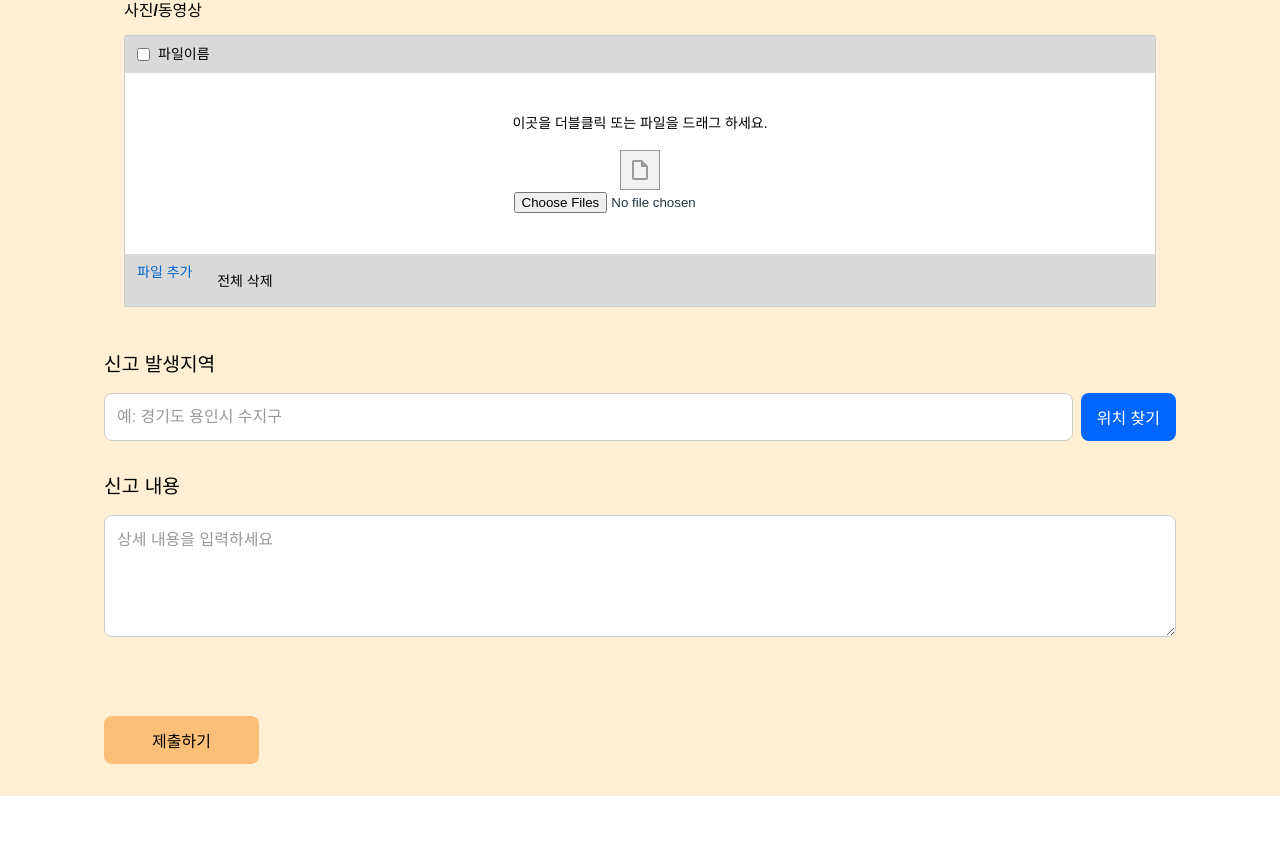
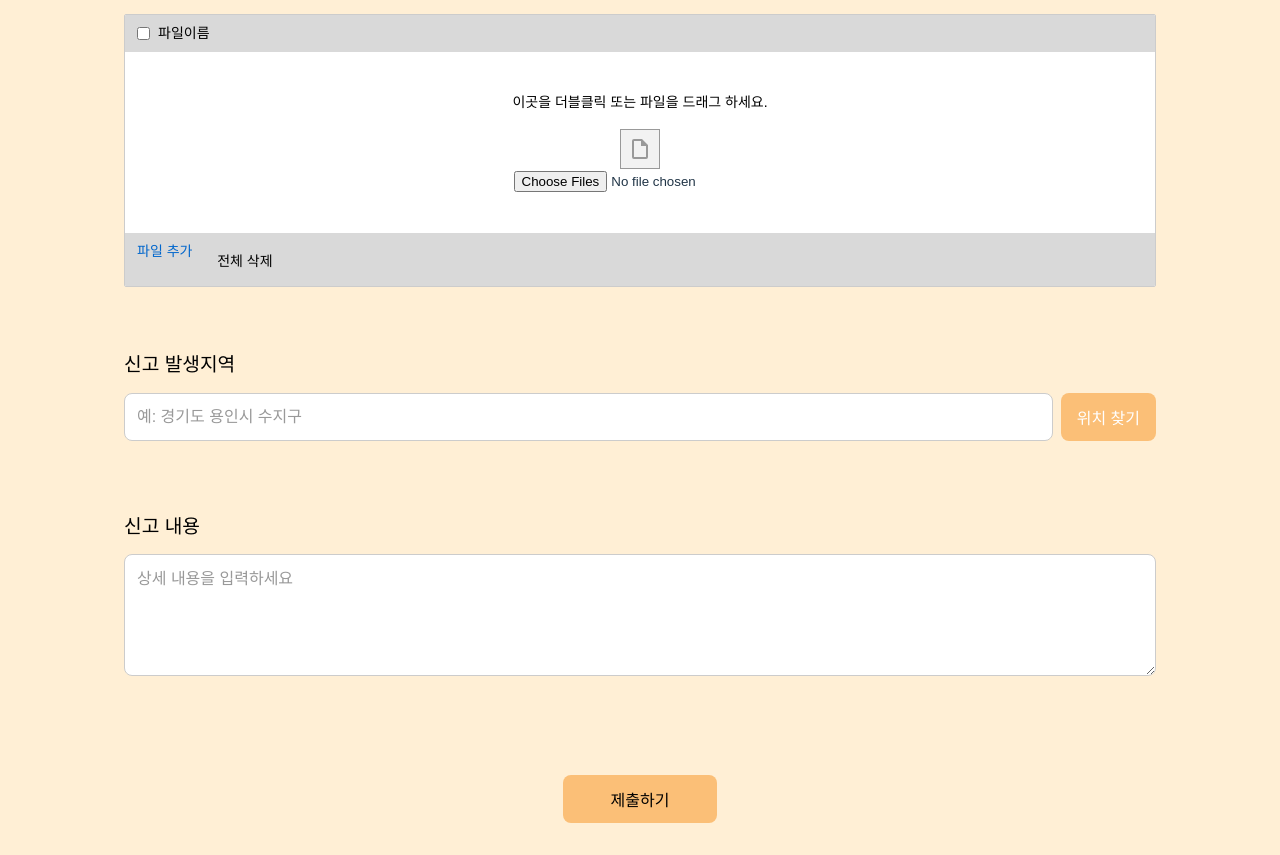
Before and after one commit to dmswl0709/ggodurami-frontend, a React (Vite) app: page /report in a window 1280 px wide. Shown: the part 372-1227 px from the top of the page. Before the commit the page ends 1168 px from the top, so only its background shows below. Built offline with nearby package versions, Linux system fonts and the light colour scheme.

Commit message:
chore: Report페이지 디자인 수정

```diff
--- a/src/Components/FileUpload/FileUpload.tsx
+++ b/src/Components/FileUpload/FileUpload.tsx
@@ -24,7 +24,7 @@ const Container = styled.div`
 `;
 
 const Title = styled.h3`
-  font-size: 1rem;
+  font-size: 1.2rem;
   font-weight: bold;
   margin-bottom: 12px;
   color: #000;
--- a/src/pages/Report.tsx
+++ b/src/pages/Report.tsx
@@ -69,8 +69,10 @@ const Report: React.FC = () => {
               />
             </LocationSection>
 
-            <SubmitButton onClick={handleSubmit} disabled={false} />
-            {error && <ErrorText>{error}</ErrorText>}
+            <SubmitButtonWrapper>
+              <SubmitButton onClick={handleSubmit} disabled={false} />
+              {error && <ErrorText>{error}</ErrorText>}
+            </SubmitButtonWrapper>
           </ContentWrapper>
         </MainWrapper>
       </Container>
@@ -113,14 +115,14 @@ const ContentWrapper = styled.div`
   }
 
   @media (max-width: 480px) {
-    padding: 0 1rem;
+    padding: 0.05rem;
   }
 `;
 
 const Title = styled.h1`
   font-size: 1.2rem;
   font-weight: bold;
-  margin: 0.8rem 0;
+  margin: 0.01rem 0;
   margin-left: 1.3rem;
   color: black;
 
@@ -130,7 +132,7 @@ const Title = styled.h1`
 
   @media (max-width: 480px) {
     font-size: 1.2rem;
-    margin: 0.6rem 0;
+    margin: 0.4rem 0;
     margin-left: 0.5rem;
   }
 `;
@@ -152,6 +154,17 @@ const Section = styled.section`
 const LocationSection = styled.section`
   width: 100%;
   margin-bottom: 2rem;
+  background-color: #FFEFD5;
+  padding: 20px;
+  box-sizing: border-box;
+
+  @media (max-width: 768px) {
+    padding: 16px;
+  }
+
+  @media (max-width: 480px) {
+    padding: 12px;
+  }
 `;
 
 const SectionTitle = styled.h2`
@@ -219,7 +232,7 @@ const LocationInput = styled.input`
 
 const LocationButton = styled.button`
   padding: 0.75rem 1rem;
-  background-color: #0066ff;
+  background-color: #FBBF77;
   color: white;
   font-weight: bold;
   border: none;
@@ -243,6 +256,14 @@ const LocationButton = styled.button`
   }
 `;
 
+const SubmitButtonWrapper = styled.div`
+  width: 100%;
+  display: flex;
+  flex-direction: column;
+  align-items: center;
+  margin-top: 0.01rem;
+`;
+
 const ErrorText = styled.div`
   color: red;
   font-size: 0.9rem;
```
